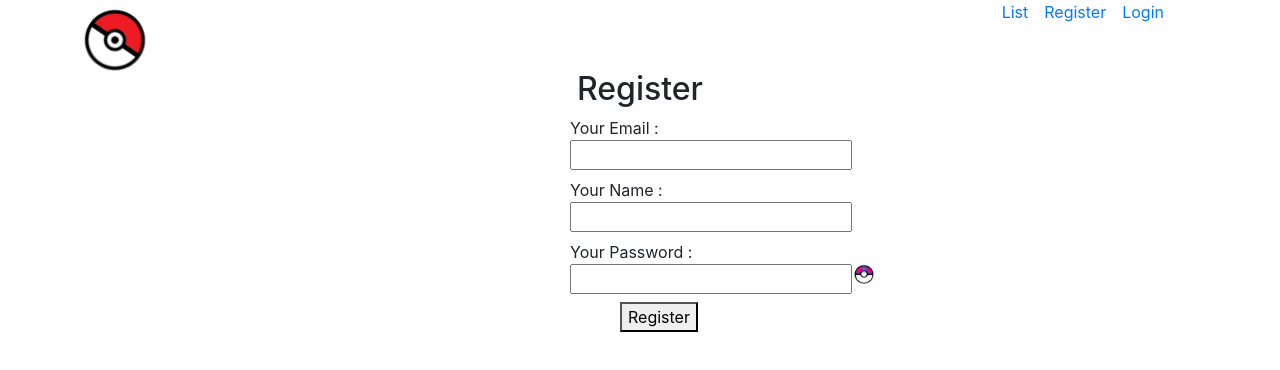
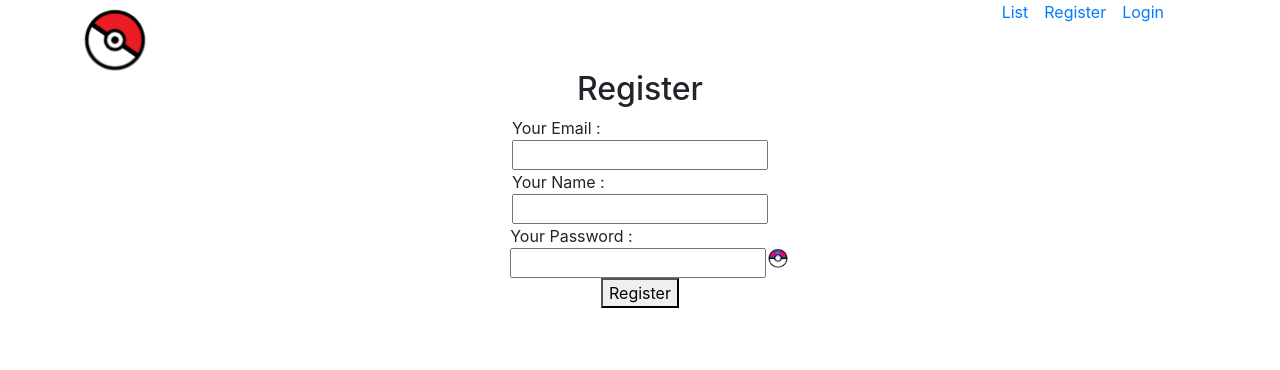
Before and after one commit to Chelmid/pok-dex, a React (Create React App) app: page /register in a window 1280 px wide. Shown: the top 370 px of the page. Built offline with nearby package versions, Linux system fonts and the light colour scheme.

Commit message:
controle form

```diff
--- a/src/App.css
+++ b/src/App.css
@@ -72,3 +72,16 @@ ul{
   margin: auto;
   width: 50%;
 }
+
+.center {
+  margin: auto;
+}
+
+.message-error {
+  color: red;
+  margin: auto;
+}
+
+.borderError {
+  border: 1px solid red;
+}
--- a/src/components/connect/login.js
+++ b/src/components/connect/login.js
@@ -9,6 +9,7 @@ const Login = () => {
     const [pwd, setPwd] = useState('')
     const [message, setMessage] = useState('')
     const [msg, setMsg] = useState('')
+    const [borderError, setBorderError] = useState('')
 
     //reducer dispatch et state
     const { seePassword } = useSelector(state => state.ConnectUserReducer);
@@ -22,9 +23,21 @@ const Login = () => {
         })
     }, [dispatch])
 
-    const handleSubmitConnect = () => (
-        console.log('click')
-    )
+    const handleSubmitConnect = (e) => {
+        e.preventDefault()
+        if (email.length >= 4 && pwd.length >= 5) {
+            /*axios.post('/login', {
+                email: email,
+                password: pwd
+            }).then(res => setMsg(res.data.message)/*history.push('/login')*///)
+            setMessage('')
+        } else {
+            if (pwd.length <= 5) {
+                setMessage('Veuillez remplir avec plus de 5 charateres')
+                setBorderError('borderError')
+            }
+        }
+    }
 
     // hook voir le password
     const seePwd = (e) => (
@@ -46,20 +59,32 @@ const Login = () => {
             <form onSubmit={handleSubmitConnect} className='col-4' style={{ margin: ' auto' }}>
                 <h2 className='text-center' >Login</h2>
                 <div className='text-center'>{msg}</div>
-                <div className='col-md-6' style={{ margin: ' auto' }}>
-                    <div>{email.length === 0 && message}</div>
-                    <label>
+                <div style={{ display: ' grid' }}>
+
+                    <label className='center'>
                         Your Email :
-                        <input type="email" name="email" className='col-auto' onChange={e => setEmail(e.target.value)} />
+                        <div className='center'>
+                            {email.length <= 4 && borderError ?
+                                <input className={borderError} type="email" name="email" onChange={e => setEmail(e.target.value)} required /> :
+                                <input type="email" name="email" onChange={e => setEmail(e.target.value)} required />
+                            }
+                        </div>
                     </label>
-                    <label>
+                    <div className='message-error'>{email.length <= 4 && message}</div>
+
+                    <label className='center' style={{ paddingLeft: '20px' }}>
                         Your Password :
                         <div className='d-flex'>
-                            <input type={seePassword} name="pwd" className='col-auto' onChange={e => setPwd(e.target.value)} />
+                            {pwd.length <= 4 && borderError ?
+                                <input type={seePassword} className={borderError} name="pwd" onChange={e => setPwd(e.target.value)} /> :
+                                <input type={seePassword} name="pwd" onChange={e => setPwd(e.target.value)} />
+                            }
                             <img src={'/master_ball.jpg'} className="App-logo-list cusor" alt="logo" onClick={seePwd} />
                         </div>
                     </label>
-                    <div className='col-md-6' style={{ margin: ' auto' }}>
+                    <div className='message-error'>{pwd.length <= 4 && message}</div>
+
+                    <div style={{ margin: ' auto' }}>
                         <button type="submit">Connect</button>
                     </div>
                 </div>
--- a/src/components/connect/register.js
+++ b/src/components/connect/register.js
@@ -12,6 +12,7 @@ const Register = () => {
     const [pwd, setPwd] = useState('')
     const [message, setMessage] = useState('')
     const [msg, setMsg] = useState('')
+    const [borderError, setBorderError] = useState('')
 
     //reducer dispatch et state
     const { seePassword } = useSelector(state => state.ConnectUserReducer);
@@ -37,14 +38,19 @@ const Register = () => {
 
         e.preventDefault()
         //controle des champs no empty
-        if (email === '' || name === '' || pwd === '') {
-            setMessage('Veuillez rempli le champs')
-        } else {
+
+        if (email.length >= 4 && name.length >= 5 && pwd.length >= 5) {
             axios.post('/register', {
                 email: email,
                 name: name,
                 password: pwd
             }).then(res => setMsg(res.data.message)/*history.push('/login')*/)
+            setMessage('')
+        } else {
+            if (name.length <= 5 || pwd.length <= 5) {
+                setMessage('Veuillez remplir avec plus de 5 charateres')
+                setBorderError('borderError')
+            }
         }
 
         ///fetch('/register').then((res) => console.log(res))
@@ -67,30 +73,46 @@ const Register = () => {
     return (
 
         <div>
-            <form onSubmit={handleSubmitRegister} className='col-md-4' style={{ margin: ' auto' }}>
+            <form onSubmit={handleSubmitRegister}>
                 <h2 className='text-center' >Register</h2>
                 <div className='text-center'>{msg}</div>
-                <div className='col-md-6' style={{ margin: ' auto' }}>
-                    <div>{email.length === 0 && message}</div>
-                    <label>
+                <div style={{ display: ' grid' }}>
+
+                    <label className='center'>
                         Your Email :
-                    <input type="email" name="email" className='col-auto' onChange={e => setEmail(e.target.value)} required/>
+                        <div className='center'>
+                            {email.length <= 4 && borderError ?
+                                <input className={borderError} type="email" name="email" onChange={e => setEmail(e.target.value)} required /> :
+                                <input type="email" name="email" onChange={e => setEmail(e.target.value)} required />
+                            }
+                        </div>
                     </label>
-                    <div>{name.length === 0 && message}</div>
-                    <label>
+                    <div className='message-error'>{email.length <= 4 && message}</div>
+
+                    <label className='center'>
                         Your Name :
-                    <input type="text" name="name" className='col-auto' onChange={e => setName(e.target.value)} />
+                        <div className='center'>
+                            {name.length <= 4 && borderError ?
+                                <input className={borderError} type="text" name="name" onChange={e => setName(e.target.value)} /> :
+                                <input type="text" name="name" onChange={e => setName(e.target.value)} />
+                            }
+                        </div>
                     </label>
-                    <div>{pwd.length === 0 && message}</div>
-                    <label>
+                    <div className='message-error'>{name.length <= 4 && message}</div>
+
+                    <label className='center' style={{ paddingLeft: '20px' }}>
                         Your Password :
                         <div className='d-flex'>
-                            <input type={seePassword} name="pwd" className='col-auto' onChange={e => setPwd(e.target.value)} />
+                            {pwd.length <= 4 && borderError ?
+                                <input type={seePassword} className={borderError} name="pwd" onChange={e => setPwd(e.target.value)} /> :
+                                <input type={seePassword} name="pwd" onChange={e => setPwd(e.target.value)} />
+                            }
                             <img src={'/master_ball.jpg'} className="App-logo-list cusor" alt="logo" onClick={seePwd} />
                         </div>
                     </label>
+                    <div className='message-error'>{pwd.length <= 4 && message}</div>
 
-                    <div className='col-md-6' style={{ margin: ' auto' }}>
+                    <div style={{ margin: ' auto' }}>
                         <button type="submit">Register</button>
                     </div>
                 </div>
```
Also changed, not shown: src/server/server.js (+8 -6 lines).
